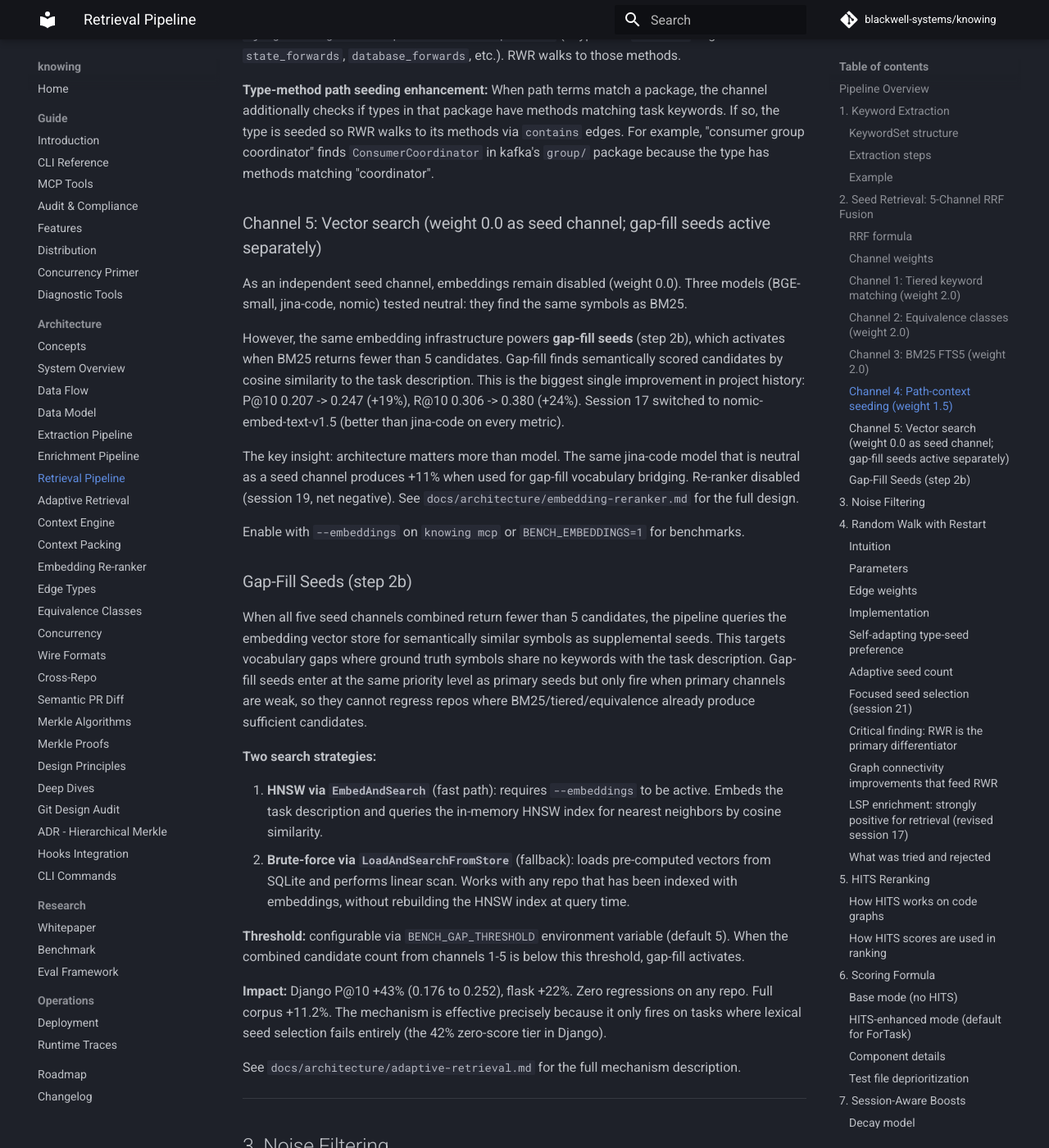
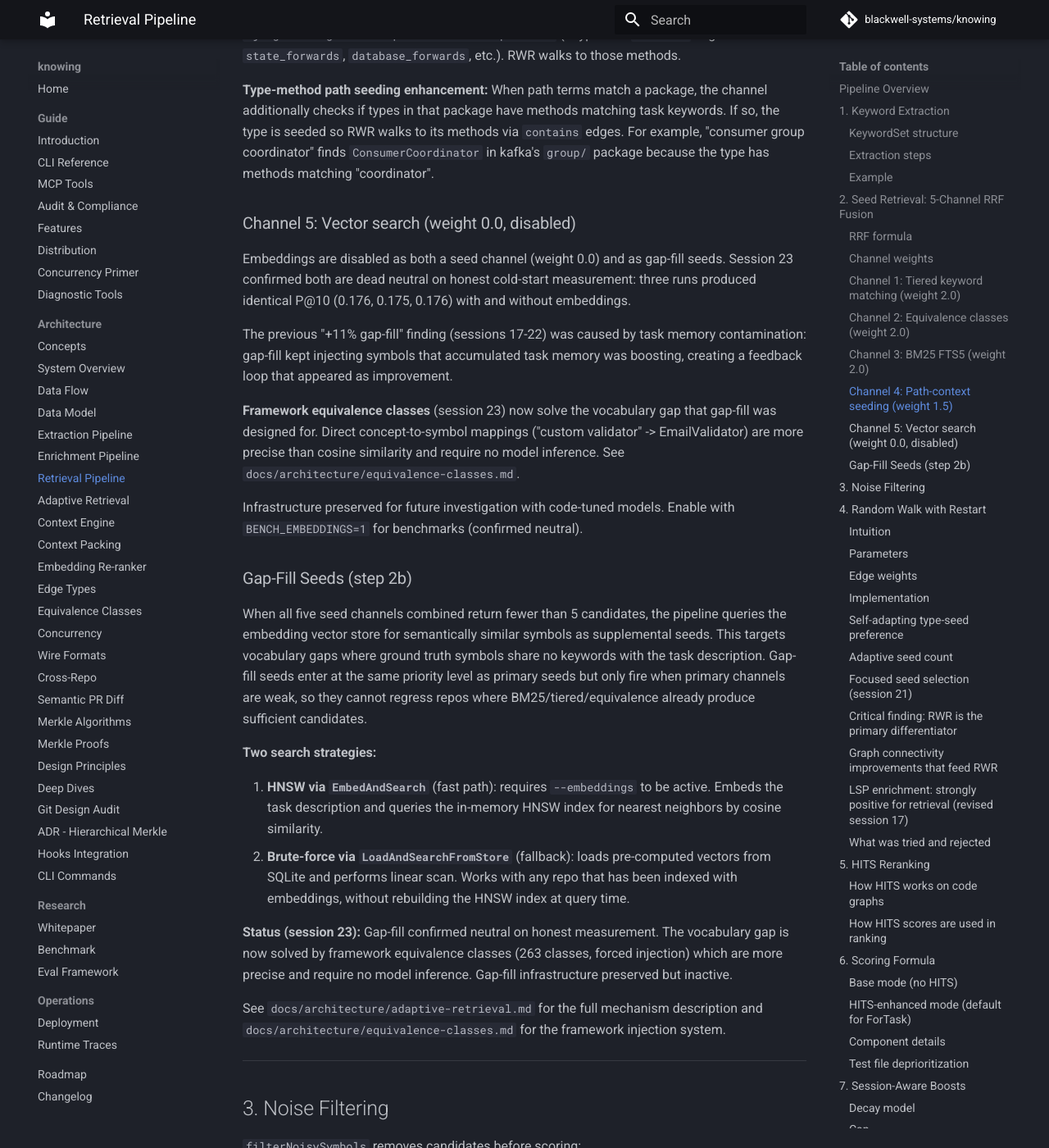
Before and after one commit to blackwell-systems/knowing, an MkDocs documentation site: the page built from docs/architecture/retrieval-pipeline.md, in a window 1280 px wide and 1400 px high, scrolled down 9186 px. Shown: the whole window at 82% size. Built offline with MkDocs 1.6.1 and Material for MkDocs 9.7.7, drawn with Linux system fonts in a browser that asks for light colours; comment, search, counter and statistics services are not loaded; some of the changed text lies outside the part shown.

Commit message:
docs: prose-level updates to retrieval-pipeline.md and FINDINGS.md (gap-fill neutral, framework injection, per-repo table)

```diff
--- a/docs/architecture/retrieval-pipeline.md
+++ b/docs/architecture/retrieval-pipeline.md
@@ -357,21 +357,23 @@ the type is seeded so RWR walks to its methods via `contains` edges. For example
 "consumer group coordinator" finds `ConsumerCoordinator` in kafka's `group/` package
 because the type has methods matching "coordinator".
 
-### Channel 5: Vector search (weight 0.0 as seed channel; gap-fill seeds active separately)
+### Channel 5: Vector search (weight 0.0, disabled)
 
-As an independent seed channel, embeddings remain disabled (weight 0.0). Three models
-(BGE-small, jina-code, nomic) tested neutral: they find the same symbols as BM25.
+Embeddings are disabled as both a seed channel (weight 0.0) and as gap-fill seeds.
+Session 23 confirmed both are dead neutral on honest cold-start measurement: three
+runs produced identical P@10 (0.176, 0.175, 0.176) with and without embeddings.
 
-However, the same embedding infrastructure powers **gap-fill seeds** (step 2b),
-which activates when BM25 returns fewer than 5 candidates. Gap-fill finds semantically
-scored candidates by cosine similarity to the task description. This is the biggest single
-improvement in project history: P@10 0.207 -> 0.247 (+19%), R@10 0.306 -> 0.380 (+24%). Session 17 switched to nomic-embed-text-v1.5 (better than jina-code on every metric).
+The previous "+11% gap-fill" finding (sessions 17-22) was caused by task memory
+contamination: gap-fill kept injecting symbols that accumulated task memory was
+boosting, creating a feedback loop that appeared as improvement.
 
-The key insight: architecture matters more than model. The same jina-code model that is
-neutral as a seed channel produces +11% when used for gap-fill vocabulary bridging. Re-ranker disabled (session 19, net negative).
-See `docs/architecture/embedding-reranker.md` for the full design.
+**Framework equivalence classes** (session 23) now solve the vocabulary gap that
+gap-fill was designed for. Direct concept-to-symbol mappings ("custom validator" ->
+EmailValidator) are more precise than cosine similarity and require no model
+inference. See `docs/architecture/equivalence-classes.md`.
 
-Enable with `--embeddings` on `knowing mcp` or `BENCH_EMBEDDINGS=1` for benchmarks.
+Infrastructure preserved for future investigation with code-tuned models.
+Enable with `BENCH_EMBEDDINGS=1` for benchmarks (confirmed neutral).
 
 ### Gap-Fill Seeds (step 2b)
 
@@ -391,15 +393,13 @@ BM25/tiered/equivalence already produce sufficient candidates.
    from SQLite and performs linear scan. Works with any repo that has been indexed with
    embeddings, without rebuilding the HNSW index at query time.
 
-**Threshold:** configurable via `BENCH_GAP_THRESHOLD` environment variable (default 5).
-When the combined candidate count from channels 1-5 is below this threshold, gap-fill
-activates.
+**Status (session 23):** Gap-fill confirmed neutral on honest measurement. The
+vocabulary gap is now solved by framework equivalence classes (263 classes, forced
+injection) which are more precise and require no model inference. Gap-fill
+infrastructure preserved but inactive.
 
-**Impact:** Django P@10 +43% (0.176 to 0.252), flask +22%. Zero regressions on any
-repo. Full corpus +11.2%. The mechanism is effective precisely because it only fires
-on tasks where lexical seed selection fails entirely (the 42% zero-score tier in Django).
-
-See `docs/architecture/adaptive-retrieval.md` for the full mechanism description.
+See `docs/architecture/adaptive-retrieval.md` for the full mechanism description
+and `docs/architecture/equivalence-classes.md` for the framework injection system.
 
 ---
 
@@ -538,8 +538,7 @@ auto-increases seed count based on `GraphNodeCount`:
 | <10K nodes | 15 (default) | Small graphs don't need more seeds |
 
 Impact: Django (57K nodes) P@10 improved from 0.197 to 0.225 (+14.2%) with 25 seeds.
-Flask (1.4K nodes) is unaffected (threshold not triggered). Combined with the embedding
-re-ranker, the full corpus aggregate improved from 0.238 to 0.247 (with nomic model and gap-fill seeds).
+Flask (1.4K nodes) is unaffected (threshold not triggered).
 
 Available as manual override via `BENCH_MAX_SEEDS=N` for parameter sweep experiments.
 
@@ -551,11 +550,14 @@ then naturally selects from this focused set. The insight: 57 experiments proved
 count doesn't matter, but seed structural cohesion does. 3-5 seeds in the same package
 produce a more focused RWR walk than 15-25 seeds scattered across the graph.
 
-Combined with **cluster-aware gap-fill**: when gap-fill fires (BM25 < 5 candidates), it
-only injects embedding seeds from the same package as the dominant cluster. This prevents
-gap-fill from scattering seeds that focused selection concentrated.
+Impact: full corpus P@10 +6.0% relative. Django P@10 +8.7%.
 
-Impact: full corpus P@10 0.267 -> 0.283 (+6.0%). Django P@10 0.253 -> 0.275 (+8.7%).
+**Session 23 addition: framework injection.** After RWR scoring, high-confidence
+framework equivalence class matches (weight >= 0.9, source "framework") inject
+directly at the top of the ranked results, bypassing RWR scores. This solves the
+vocabulary gap for framework concepts where BM25 and graph walks can't bridge
+natural language to symbol names. 263 classes across 30 per-framework files.
+Impact: P@10 0.176 -> 0.278 (+57%).
 On by default; disable with `BENCH_FOCUSED_SEEDS=0`.
 
 ### Critical finding: RWR is the primary differentiator
@@ -1028,20 +1030,22 @@ blast-radius symbols deserve attention when making changes.
 
 ## Design Position: Equivalence Classes + Embedding Re-ranker
 
-The retrieval pipeline uses two complementary concept-matching strategies:
+The retrieval pipeline bridges the vocabulary gap through two mechanisms:
 
-**Equivalence classes** (seed selection, step 2): 115 curated concept classes that
-deterministically map natural-language phrases to target symbols. Local, inspectable,
-zero-cost, compounds with curation. This is the primary seed quality mechanism.
+**Framework equivalence classes** (263 classes, 30 files): deterministically map
+natural-language framework concepts to specific symbol names. "Custom validator" maps
+to EmailValidator. "Consumer group" maps to KafkaConsumer. High-confidence matches
+(weight >= 0.9) bypass RWR scoring and inject directly into ranked results. Language-scoped
+to prevent cross-language false positives. This is the primary vocabulary bridging mechanism
+(+57% P@10 in session 23).
 
-**Embedding gap-fill seeds** (step 2b): bridges vocabulary gaps when BM25 < 5 candidates via cosine
-similarity to the task description. Catches relevant symbols the graph surfaced but
-scored low. +17% P@10 on full corpus.
+**Seed + universal equivalence classes** (seed selection, step 2): broader concept
+classes that enter the RRF pipeline as a normal channel. Local, inspectable, zero-cost.
 
-The key insight is that embeddings fail as seed sources (Channel 5 = neutral) but
-succeed as gap-fill seeds. As independent search channels, embeddings find the same symbols as BM25 (vocabulary
-overlap). As re-rankers, they promote graph-discovered candidates that text matching
-undervalues. The graph provides structural reach; embeddings provide semantic ranking.
+**Embeddings** (confirmed neutral, session 23): both gap-fill seeds and re-ranker
+produce identical P@10 to no-embeddings. The vocabulary gap is now solved by
+framework equiv classes, making embeddings redundant. Previous "+11% gap-fill"
+was task memory contamination. Infrastructure preserved.
 
 **What this means for the architecture:** equivalence classes remain the core seed
 strategy (deterministic, inspectable, compounds with curation). The re-ranker is an
```
Also changed, not shown: bench/cross-system/FINDINGS.md (+15 -15 lines).
